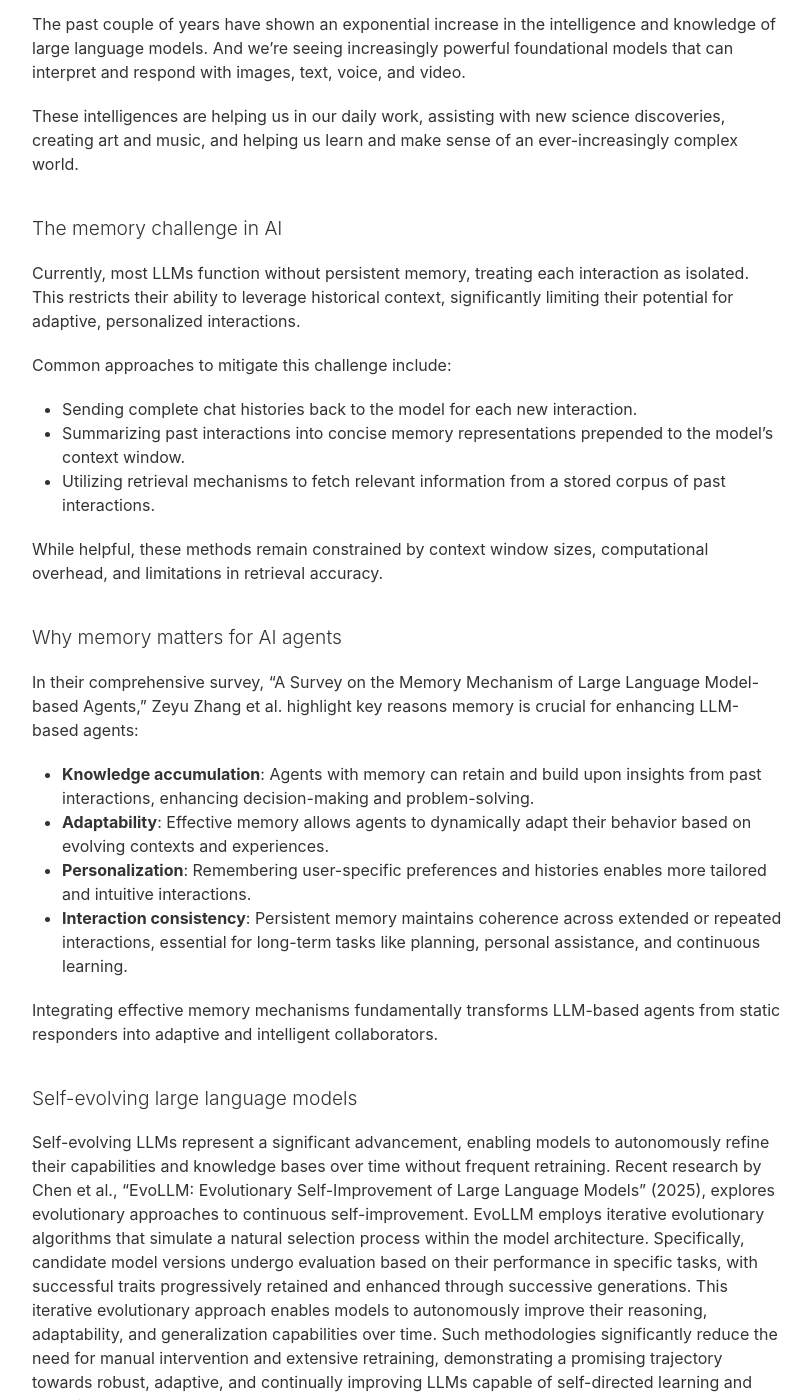
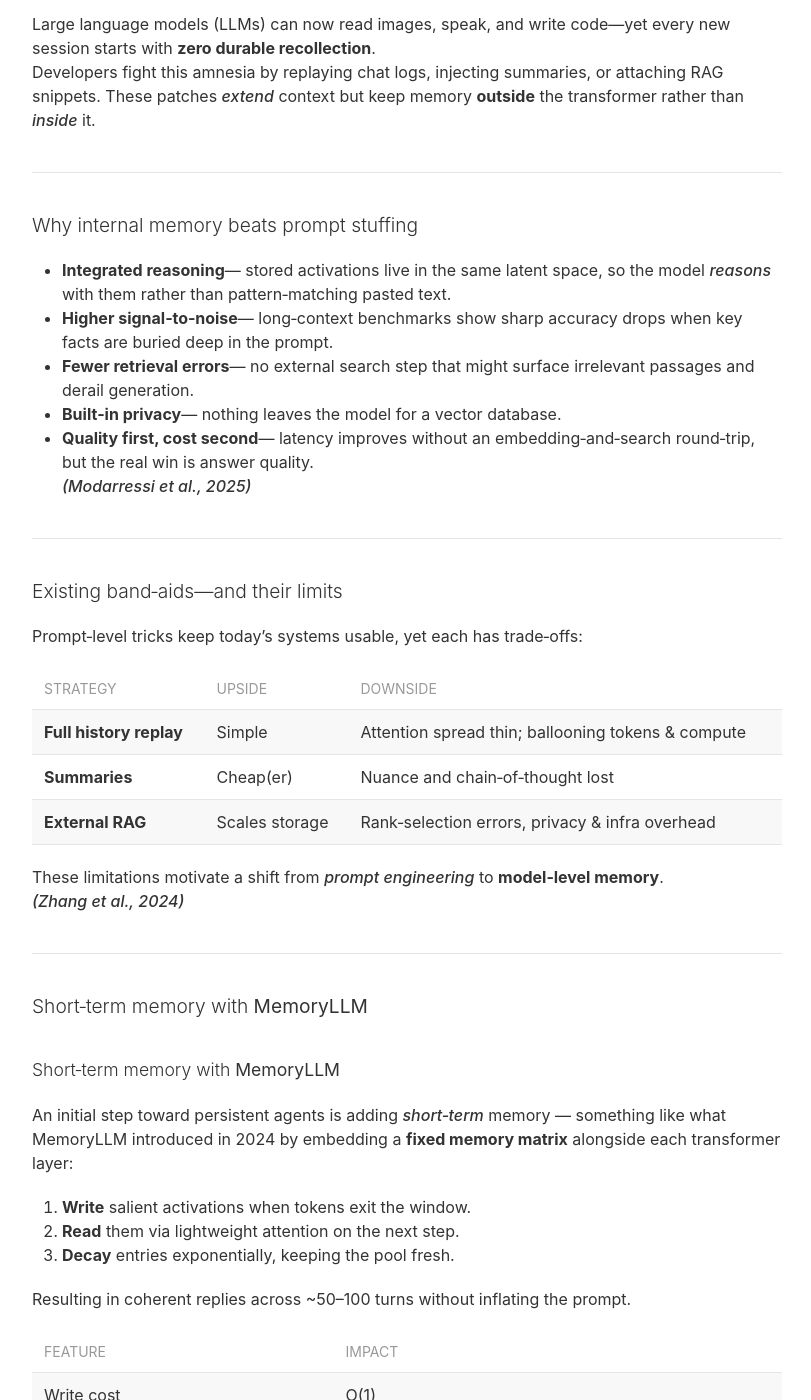
Before and after one commit to nyvyn/nyvyn.github.io, a Jekyll site: the page built from _posts/2025-04-07-long-term-memory-for-ai.markdown, in a window 1280 px wide and 1400 px high, scrolled down 316 px. Shown: the whole window, without its empty margins (233-1044 px from the left). Built offline with Jekyll 4.4.1, drawn with Linux system fonts in a browser that asks for light colours; nearby versions of some CDN libraries; some of the changed text lies outside the part shown.

Commit message:
`docs(post): enhance clarity and expand details on AI memory mechanisms`

```diff
--- a/_posts/2025-04-07-long-term-memory-for-ai.markdown
+++ b/_posts/2025-04-07-long-term-memory-for-ai.markdown
@@ -1,101 +1,99 @@
 ---
 layout: post
-title: Long-term memory for AI
-tags: [ "memory" ]
+title: Long‑Term Memory for AI — From Ephemeral Chats to Persistent Minds
+tags: [ memory ]
 references:
-  - >-
-    [Yu Wang et al (2025). M+: Extending MemoryLLM with Scalable Long-Term Memory](https://arxiv.org/abs/2502.00592)
-  - >-
-    [Yu Wang et al (2024). MEMORYLLM: Towards Self-Updatable Large Language Models](https://arxiv.org/abs/2402.04624)
-  - >-
-    [MemoryLLM and M+ Github Repo](https://github.com/wangyu-ustc/MemoryLLM)
-  - >-
-    [Zeyu Zhang et al (2024) A Survey on the Memory Mechanism of Large Language Model based Agents](https://arxiv.org/abs/2404.13501)
+  - "[Yu Wang et al., *M+: Extending MemoryLLM with Scalable Long‑Term Memory* (2025)](https://arxiv.org/abs/2502.00592)"
+  - "[Yu Wang et al., *MEMORYLLM: Towards Self‑Updatable Large Language Models* (2024)](https://arxiv.org/abs/2402.04624)"
+  - "[MemoryLLM / M+ GitHub](https://github.com/wangyu-ustc/MemoryLLM)"
+  - "[Zeyu Zhang et al., *A Survey on the Memory Mechanism of LLM‑Based Agents* (2024)](https://arxiv.org/abs/2404.13501)"
+  - "[Ali Modarressi et al., *NoLiMa: Long‑Context Evaluation Beyond Literal Matching* (2025)](https://arxiv.org/abs/2502.05167)"
 ---
 
-The past couple of years have shown an exponential increase in the intelligence and knowledge of large language models.
-And we're seeing increasingly powerful foundational models that can interpret and respond
-with images, text, voice, and video.
+Large language models (LLMs) can now read images, speak, and write code—yet every new session starts with **zero durable
+recollection**.
+Developers fight this amnesia by replaying chat logs, injecting summaries, or attaching RAG snippets. These patches
+*extend* context but keep memory **outside** the transformer rather than *inside* it.
 
-These intelligences are helping us in our daily work, assisting with new science discoveries, creating art and music,
-and helping us learn and make sense of an ever-increasingly complex world.
+---
 
-## The memory challenge in AI
+## Why internal memory beats prompt stuffing
 
-Currently, most LLMs function without persistent memory, treating each interaction as isolated. This restricts their
-ability to leverage historical context, significantly limiting their potential for adaptive, personalized interactions.
+- **Integrated reasoning**— stored activations live in the same latent space, so the model *reasons* with them rather
+  than pattern‑matching pasted text.
+- **Higher signal‑to‑noise**— long‑context benchmarks show sharp accuracy drops when key facts are buried deep in the
+  prompt.
+- **Fewer retrieval errors**— no external search step that might surface irrelevant passages and derail generation.
+- **Built‑in privacy**— nothing leaves the model for a vector database.
+- **Quality first, cost second**— latency improves without an embedding‑and‑search round‑trip, but the real win is
+  answer quality.
+  *(Modarressi et al., 2025)*
 
-Common approaches to mitigate this challenge include:
+---
 
-- Sending complete chat histories back to the model for each new interaction.
-- Summarizing past interactions into concise memory representations prepended to the model's context window.
-- Utilizing retrieval mechanisms to fetch relevant information from a stored corpus of past interactions.
+## Existing band‑aids—and their limits
 
-While helpful, these methods remain constrained by context window sizes, computational overhead, and limitations in
-retrieval accuracy.
+Prompt‑level tricks keep today’s systems usable, yet each has trade‑offs:
 
-## Why memory matters for AI agents
+| Strategy                | Upside         | Downside                                           |
+|-------------------------|----------------|----------------------------------------------------|
+| **Full history replay** | Simple         | Attention spread thin; ballooning tokens & compute |
+| **Summaries**           | Cheap(er)      | Nuance and chain‑of‑thought lost                   |
+| **External RAG**        | Scales storage | Rank‑selection errors, privacy & infra overhead    |
 
-In their comprehensive survey, "A Survey on the Memory Mechanism of Large Language Model-based Agents," Zeyu Zhang et
-al. highlight key reasons memory is crucial for enhancing LLM-based agents:
+These limitations motivate a shift from *prompt engineering* to **model‑level memory**.
+*(Zhang et al., 2024)*
 
-- **Knowledge accumulation**: Agents with memory can retain and build upon insights from past interactions, enhancing
-decision-making and problem-solving.
-- **Adaptability**: Effective memory allows agents to dynamically adapt their behavior based on evolving contexts and
-experiences.
-- **Personalization**: Remembering user-specific preferences and histories enables more tailored and intuitive interactions.
-- **Interaction consistency**: Persistent memory maintains coherence across extended or repeated interactions, essential for
-long-term tasks like planning, personal assistance, and continuous learning.
+---
 
-Integrating effective memory mechanisms fundamentally transforms LLM-based agents from static responders into adaptive
-and intelligent collaborators.
+## Short‑term memory with **MemoryLLM**
 
-## Self-evolving large language models
+### Short‑term memory with **MemoryLLM**
 
-Self-evolving LLMs represent a significant advancement, enabling models to autonomously refine their capabilities and
-knowledge bases over time without frequent retraining. Recent research by Chen et al., "EvoLLM: Evolutionary
-Self-Improvement of Large Language Models" (2025), explores evolutionary approaches to continuous self-improvement.
-EvoLLM employs iterative evolutionary algorithms that simulate a natural selection process within the model
-architecture. Specifically, candidate model versions undergo evaluation based on their performance in specific tasks,
-with successful traits progressively retained and enhanced through successive generations. This iterative evolutionary
-approach enables models to autonomously improve their reasoning, adaptability, and generalization capabilities over
-time. Such methodologies significantly reduce the need for manual intervention and extensive retraining, demonstrating a
-promising trajectory towards robust, adaptive, and continually improving LLMs capable of self-directed learning and
-evolution.
+An initial step toward persistent agents is adding *short‑term* memory —
+something like what MemoryLLM introduced in 2024 by
+embedding a **fixed memory matrix** alongside each transformer layer:
 
-## Enabling short-term memory with MemoryLLM
+1. **Write** salient activations when tokens exit the window.
+2. **Read** them via lightweight attention on the next step.
+3. **Decay** entries exponentially, keeping the pool fresh.
 
-Addressing the immediate memory challenge, MemoryLLM introduces mechanisms for enabling effective short-term memory
-within language models. According to Yu Wang et al. in "MEMORYLLM: Towards Self-Updatable Large Language Models,"
-MemoryLLM significantly advances AI agents' short-term memory capabilities through key innovations:
+Resulting in coherent replies across ~50–100 turns without inflating the prompt.
 
-- Fixed-size memory pool: MemoryLLM integrates a limited, fixed-size memory pool directly within the model's
-architecture, enabling efficient storage and quick retrieval of recent interaction contexts.
-- Dynamic self-update: The model dynamically incorporates new interaction data into memory without requiring complete
-retraining, allowing it to adapt in real-time.
-- Exponential forgetting mechanism: Older, less relevant memories are systematically replaced, ensuring that the
-short-term memory always prioritizes the most relevant and recent information.
-- Enhanced contextual responsiveness: These mechanisms collectively enable MemoryLLM to provide contextually relevant
-responses by efficiently leveraging short-term memory during interactions.
+| Feature     | Impact               |
+|-------------|----------------------|
+| Write cost  | O(1)                 |
+| Recall span | Minutes–hours        |
+| Storage     | Small, fixed         |
+| Limitation  | Distant history lost |
 
-Through these techniques, MemoryLLM significantly improves the immediacy and relevance of interactions, laying
-foundational improvements for sophisticated memory handling in LLMs.
+*(Wang et al., 2024)*
 
-## Adding long-term memory to LLMs: Introducing M+
+---
 
-While MemoryLLM effectively addresses short-term memory, the need to manage extensive historical information across
-longer interactions remains. M+ significantly advances this capability by introducing robust mechanisms specifically
-designed for long-term memory management in LLMs. M+ effectively extends memory capabilities beyond conventional context
-window limits, enabling models to remember interactions over prolonged periods.
+## Scaling to weeks & months with **M+**
 
-Key innovations introduced by M+ include:
+For projects that stretch beyond a chat session, we need memory that survives **days or weeks**.
+M+ builds on MemoryLLM by introducing **hierarchical blocks**:
 
-- Scalable memory architecture: Efficiently stores and retrieves extensive historical context, surpassing traditional
-context window constraints to support prolonged interactions and deeper context understanding.
-- Enhanced retrieval mechanisms: Utilizes advanced algorithms to pinpoint and retrieve highly relevant long-term memories,
-greatly improving interaction quality and contextual coherence.
-- Adaptive memory management: Dynamically allocates memory resources according to task relevance and importance,
-optimizing efficiency for long-term retention.
+- **STM**– recent context (same as MemoryLLM).
+- **LTM**– hundreds/thousands of slots addressed by learned routers.
+- **Promotion score** moves high‑value items from STM to LTM; low‑value items fade.
+- **Multi‑granular attention** queries only the relevant block, keeping compute linear.
 
-Collectively, these advancements position M+ as a pivotal development in enabling truly persistent, intelligent, and
-personalized AI experiences.
+| Addition            | Benefit                              |
+|---------------------|--------------------------------------|
+| Hierarchical blocks | Recall across weeks–months           |
+| Learned routers     | Unused blocks incur zero extra FLOPs |
+| Task‑aware scoring  | Keeps mission‑critical data          |
+| Configurable depth  | Memory scales with budget            |
+
+*(Wang et al., 2025)*
+
+---
+
+## Takeaway
+
+Prompt replay and RAG *extend* context; MemoryLLM and M+ *embed* it.
+Internal memory delivers stronger reasoning, higher signal‑to‑noise, and built‑in privacy—benefits that matter more than
+shaving a few milliseconds off latency.
```
